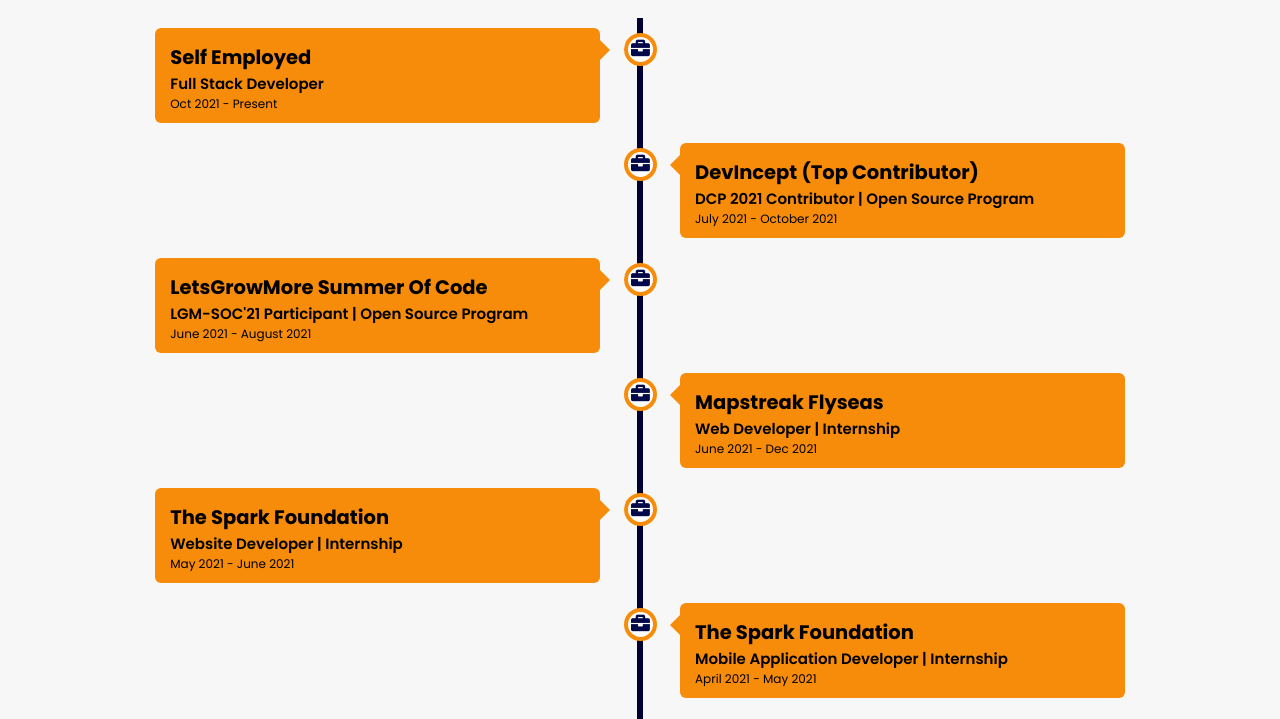
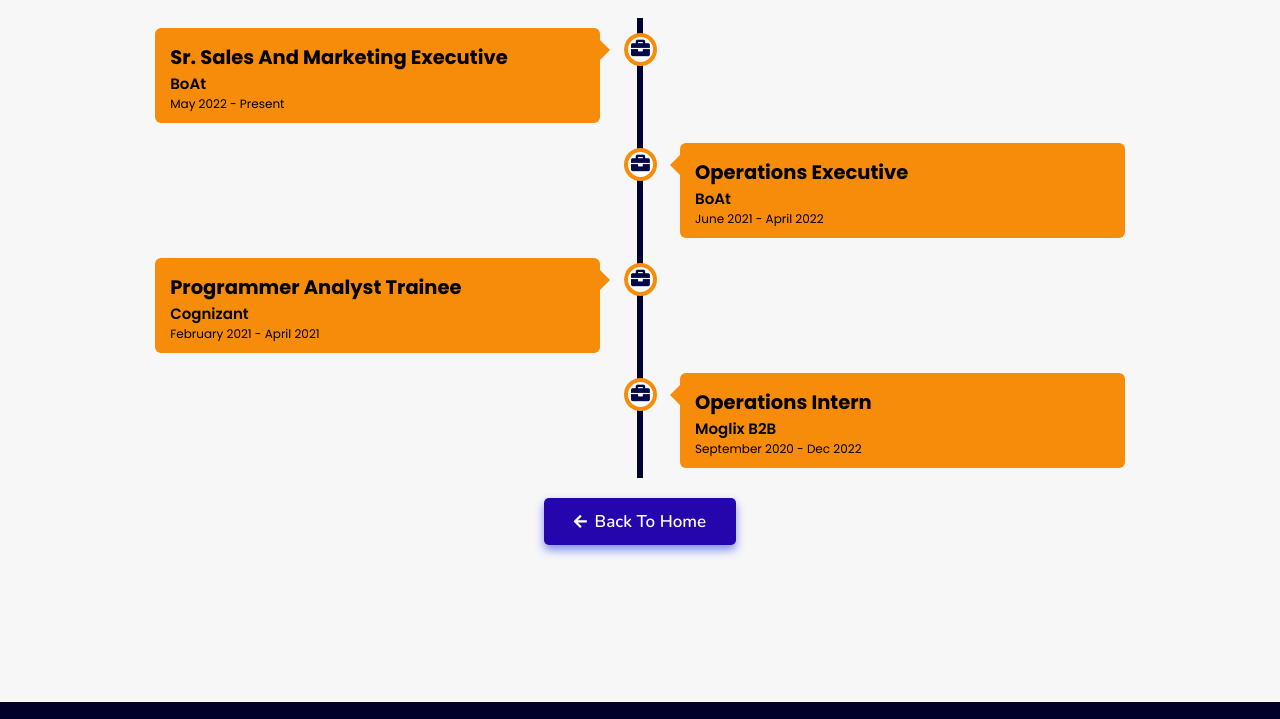
Before and after one commit to dheeerajkashyap/Portfolio.oi, a plain HTML site: page experience/index.html in a window 1280 px wide. Shown: the part 148-867 px from the top of the page. Drawn offline with nearby package versions, Linux system fonts and the light colour scheme.

Commit message:
Update index.html

```diff
--- a/experience/index.html
+++ b/experience/index.html
@@ -9,7 +9,7 @@
     <link rel="stylesheet" href="https://cdnjs.cloudflare.com/ajax/libs/font-awesome/5.15.3/css/all.min.css" integrity="sha512-iBBXm8fW90+nuLcSKlbmrPcLa0OT92xO1BIsZ+ywDWZCvqsWgccV3gFoRBv0z+8dLJgyAHIhR35VZc2oM/gI1w==" crossorigin="anonymous" referrerpolicy="no-referrer" />
     <link id='favicon' rel="shortcut icon" href="/assets/images/favicon.png" type="image/x-png">
 
-    <title>Experience | Portfolio Jigar Sable</title>
+    <title>Experience | Portfolio Dheeraj Kashyap</title>
 </head>
 <body oncontextmenu="return false">
 
@@ -37,7 +37,7 @@
 
   <h2 class="heading"><i class="fas fa-briefcase"></i> Experience</h2>
   <div class="quote">
-      <span>every experience in your life is being orchestrated to teach you something you need to know to move forward.</span>
+      <span>The value of experience is not in seeing much, but in seeing wisely.</span>
   </div>
 
   <div class="timeline">
@@ -45,11 +45,11 @@
     <div class="container left">
       <div class="content">
         <div class="tag">
-          <h2>Self Employed</h2>
+          <h2>Sr. Sales and Marketing Executive</h2>
         </div>
         <div class="desc">
-            <h3>Full Stack Developer</h3>
-            <p>Oct 2021 - present</p>
+            <h3>boAt</h3>
+            <p>May 2022 - present</p>
         </div>
       </div>
     </div>
@@ -57,11 +57,11 @@
     <div class="container right">
         <div class="content">
           <div class="tag">
-            <h2>DevIncept (Top Contributor)</h2>
+            <h2>Operations Executive</h2>
           </div>
           <div class="desc">
-              <h3>DCP 2021 Contributor | Open Source Program</h3>
-              <p>July 2021 - October 2021</p>
+              <h3>boAt</h3>
+              <p>June 2021 - April 2022</p>
           </div>
         </div>
       </div>
@@ -69,11 +69,11 @@
       <div class="container left">
         <div class="content">
           <div class="tag">
-            <h2>LetsGrowMore Summer of Code</h2>
+            <h2>Programmer Analyst Trainee</h2>
           </div>
           <div class="desc">
-              <h3>LGM-SOC'21 Participant | Open Source Program</h3>
-              <p>June 2021 - August 2021</p>
+              <h3>Cognizant</h3>
+              <p>February 2021 - April 2021</p>
           </div>
         </div>
       </div>
@@ -81,74 +81,16 @@
     <div class="container right">
       <div class="content">
         <div class="tag">
-          <h2>Mapstreak Flyseas</h2>
+          <h2>Operations Intern</h2>
         </div>
         <div class="desc">
-            <h3>Web Developer | Internship</h3>
-            <p>June 2021 - Dec 2021</p>
+            <h3>Moglix B2B</h3>
+            <p>September 2020 - Dec 2022</p>
         </div>
       </div>
     </div>
 
-    <div class="container left">
-      <div class="content">
-        <div class="tag">
-          <h2>The Spark Foundation</h2>
-        </div>
-        <div class="desc">
-            <h3>Website Developer | Internship</h3>
-            <p>May 2021 - June 2021</p>
-        </div>
-      </div>
-    </div>
 
-    <div class="container right">
-      <div class="content">
-        <div class="tag">
-          <h2>The Spark Foundation</h2>
-        </div>
-        <div class="desc">
-            <h3>Mobile Application Developer | Internship</h3>
-            <p>April 2021 - May 2021</p>
-        </div>
-      </div>
-    </div>
-
-    <div class="container left">
-      <div class="content">
-        <div class="tag">
-          <h2>Frshr Technologies</h2>
-        </div>
-        <div class="desc">
-            <h3>Wordpress Developer | Internship</h3>
-            <p>April 2021 - April 2021</p>
-        </div>
-      </div>
-    </div>
-
-    <div class="container right">
-      <div class="content">
-        <div class="tag">
-          <h2>WonderingBlog</h2>
-        </div>
-        <div class="desc">
-            <h3>Web Development & SEO | Internship</h3>
-            <p>March 2021 - April 2021</p>
-        </div>
-      </div>
-    </div>
-
-    <div class="container left">
-        <div class="content">
-          <div class="tag">
-            <h2>Hacktoberfest 2020</h2>
-          </div>
-          <div class="desc">
-              <h3>Contributor | Open Source Program</h3>
-              <p>October 2020 - November 2020</p>
-          </div>
-        </div>
-      </div>
 
   </div>
 
```
